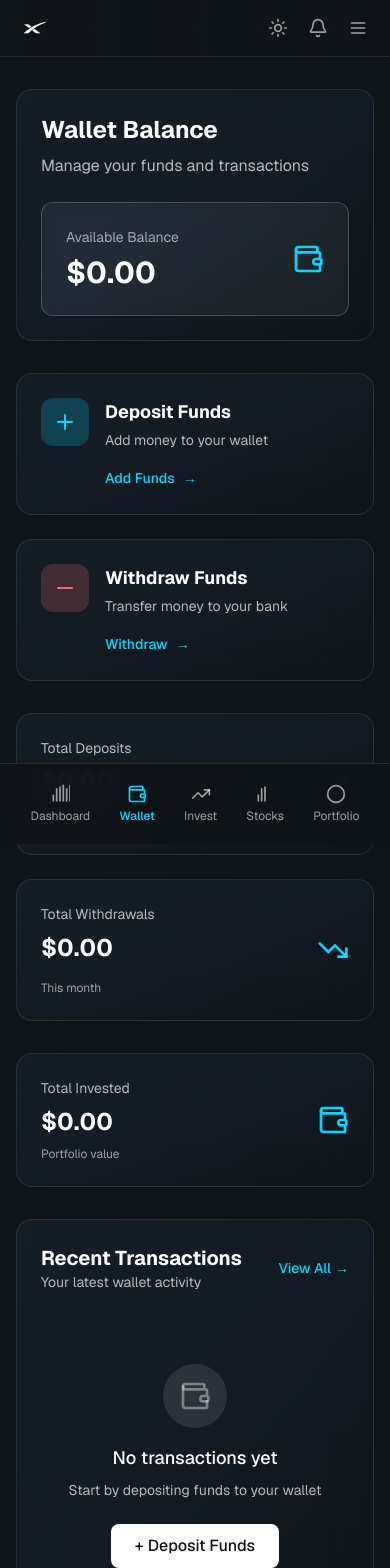
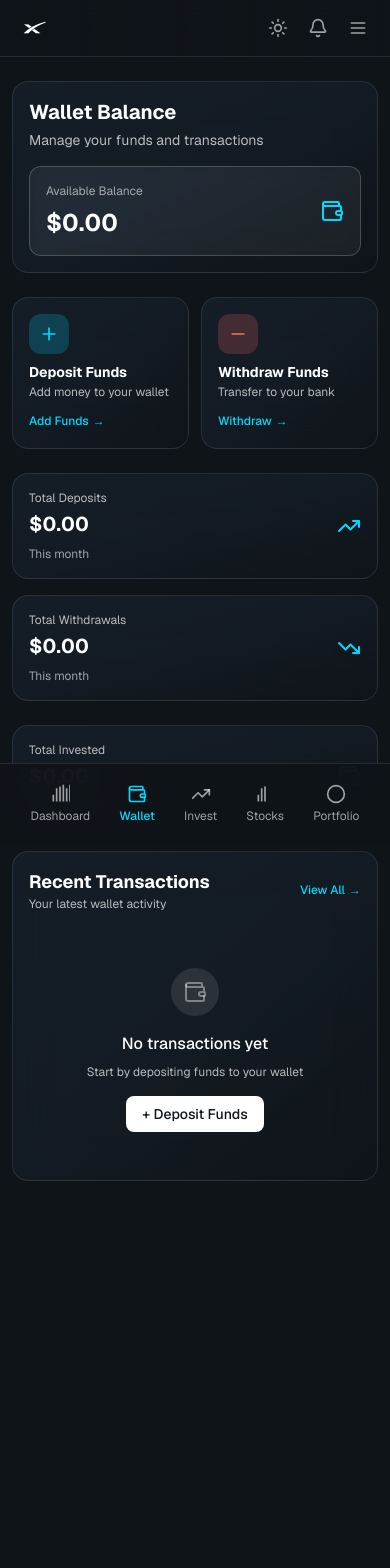
Before and after one commit to 14tgf/v0-database-table-setup-2, a Next.js app: page /dashboard/wallet in a window 390 px wide. Shown: the top 1568 px of the page. After the commit the page ends 1301 px from the top, so only its background shows below. Built offline with nearby package versions, Linux system fonts and the light colour scheme.

Commit message:
refactor: optimize wallet page layout for grid display\n\nAdjust grid, reduce padding, and scale typography for responsive layout

```diff
--- a/app/dashboard/wallet/page.tsx
+++ b/app/dashboard/wallet/page.tsx
@@ -49,36 +49,36 @@ export default function WalletPage() {
         </div>
       </nav>
 
-      <main className="max-w-7xl mx-auto px-4 py-8 sm:px-6 lg:px-8">
+      <main className="max-w-7xl mx-auto px-3 py-6 sm:px-4 lg:px-6">
         {/* Wallet Balance Header */}
-        <div className="mb-8 rounded-2xl border border-white/10 bg-gradient-to-br from-secondary/40 via-secondary/30 to-background/50 p-6 backdrop-blur-xl">
-          <h1 className="text-2xl font-bold text-white mb-2">Wallet Balance</h1>
-          <p className="text-white/70 mb-6">Manage your funds and transactions</p>
+        <div className="mb-6 rounded-2xl border border-white/10 bg-gradient-to-br from-secondary/40 via-secondary/30 to-background/50 p-4 sm:p-6 backdrop-blur-xl">
+          <h1 className="text-xl sm:text-2xl font-bold text-white mb-1">Wallet Balance</h1>
+          <p className="text-white/70 text-sm mb-4">Manage your funds and transactions</p>
 
           {/* Available Balance Card */}
-          <div className="rounded-xl border border-white/20 bg-white/5 p-6 backdrop-blur-sm">
+          <div className="rounded-xl border border-white/20 bg-white/5 p-4 backdrop-blur-sm">
             <div className="flex items-center justify-between">
               <div>
-                <p className="text-white/60 text-sm mb-2">Available Balance</p>
-                <p className="text-3xl font-bold text-white">${walletBalance.toFixed(2)}</p>
+                <p className="text-white/60 text-xs sm:text-sm mb-2">Available Balance</p>
+                <p className="text-2xl sm:text-3xl font-bold text-white">${walletBalance.toFixed(2)}</p>
               </div>
-              <WalletIcon className="w-8 h-8 text-primary" />
+              <WalletIcon className="w-6 h-6 sm:w-8 sm:h-8 text-primary" />
             </div>
           </div>
         </div>
 
         {/* Action Cards Grid */}
-        <div className="grid grid-cols-1 md:grid-cols-2 gap-6 mb-8">
+        <div className="grid grid-cols-2 gap-3 sm:gap-6 mb-6">
           {/* Deposit Card */}
-          <div className="rounded-2xl border border-white/10 bg-gradient-to-br from-secondary/40 via-secondary/30 to-background/50 p-6 backdrop-blur-xl hover:border-primary/30 transition-colors cursor-pointer glow-cyan-hover">
-            <div className="flex items-start gap-4">
-              <div className="w-12 h-12 rounded-xl bg-primary/20 flex items-center justify-center flex-shrink-0">
-                <Plus className="w-6 h-6 text-primary" />
+          <div className="rounded-2xl border border-white/10 bg-gradient-to-br from-secondary/40 via-secondary/30 to-background/50 p-4 sm:p-6 backdrop-blur-xl hover:border-primary/30 transition-colors cursor-pointer glow-cyan-hover">
+            <div className="flex flex-col items-start gap-2 sm:gap-3">
+              <div className="w-10 h-10 sm:w-12 sm:h-12 rounded-xl bg-primary/20 flex items-center justify-center flex-shrink-0">
+                <Plus className="w-5 h-5 sm:w-6 sm:h-6 text-primary" />
               </div>
-              <div className="flex-1">
-                <h3 className="text-lg font-bold text-white mb-1">Deposit Funds</h3>
-                <p className="text-white/70 text-sm mb-4">Add money to your wallet</p>
-                <a href="#" className="inline-flex items-center gap-2 text-primary hover:text-primary/80 transition-colors font-medium text-sm">
+              <div>
+                <h3 className="text-sm sm:text-lg font-bold text-white mb-0.5 sm:mb-1">Deposit Funds</h3>
+                <p className="text-white/70 text-xs sm:text-sm mb-2 sm:mb-3">Add money to your wallet</p>
+                <a href="#" className="inline-flex items-center gap-1 text-primary hover:text-primary/80 transition-colors font-medium text-xs sm:text-sm">
                   Add Funds <span>→</span>
                 </a>
               </div>
@@ -86,15 +86,15 @@ export default function WalletPage() {
           </div>
 
           {/* Withdraw Card */}
-          <div className="rounded-2xl border border-white/10 bg-gradient-to-br from-secondary/40 via-secondary/30 to-background/50 p-6 backdrop-blur-xl hover:border-primary/30 transition-colors cursor-pointer glow-cyan-hover">
-            <div className="flex items-start gap-4">
-              <div className="w-12 h-12 rounded-xl bg-destructive/20 flex items-center justify-center flex-shrink-0">
-                <Minus className="w-6 h-6 text-destructive" />
+          <div className="rounded-2xl border border-white/10 bg-gradient-to-br from-secondary/40 via-secondary/30 to-background/50 p-4 sm:p-6 backdrop-blur-xl hover:border-primary/30 transition-colors cursor-pointer glow-cyan-hover">
+            <div className="flex flex-col items-start gap-2 sm:gap-3">
+              <div className="w-10 h-10 sm:w-12 sm:h-12 rounded-xl bg-destructive/20 flex items-center justify-center flex-shrink-0">
+                <Minus className="w-5 h-5 sm:w-6 sm:h-6 text-destructive" />
               </div>
-              <div className="flex-1">
-                <h3 className="text-lg font-bold text-white mb-1">Withdraw Funds</h3>
-                <p className="text-white/70 text-sm mb-4">Transfer money to your bank</p>
-                <a href="#" className="inline-flex items-center gap-2 text-primary hover:text-primary/80 transition-colors font-medium text-sm">
+              <div>
+                <h3 className="text-sm sm:text-lg font-bold text-white mb-0.5 sm:mb-1">Withdraw Funds</h3>
+                <p className="text-white/70 text-xs sm:text-sm mb-2 sm:mb-3">Transfer to your bank</p>
+                <a href="#" className="inline-flex items-center gap-1 text-primary hover:text-primary/80 transition-colors font-medium text-xs sm:text-sm">
                   Withdraw <span>→</span>
                 </a>
               </div>
@@ -103,64 +103,64 @@ export default function WalletPage() {
         </div>
 
         {/* Stats Grid */}
-        <div className="grid grid-cols-1 md:grid-cols-2 gap-6 mb-8">
+        <div className="grid grid-cols-1 md:grid-cols-2 gap-4 sm:gap-6 mb-6">
           {/* Total Deposits */}
-          <div className="rounded-2xl border border-white/10 bg-gradient-to-br from-secondary/40 via-secondary/30 to-background/50 p-6 backdrop-blur-xl glow-cyan-hover">
+          <div className="rounded-2xl border border-white/10 bg-gradient-to-br from-secondary/40 via-secondary/30 to-background/50 p-4 sm:p-6 backdrop-blur-xl glow-cyan-hover">
             <div className="flex items-center justify-between">
               <div>
-                <p className="text-white/70 text-sm mb-2">Total Deposits</p>
-                <p className="text-2xl font-bold text-white mb-4">${totalDeposits.toFixed(2)}</p>
+                <p className="text-white/70 text-xs sm:text-sm mb-1 sm:mb-2">Total Deposits</p>
+                <p className="text-xl sm:text-2xl font-bold text-white mb-2 sm:mb-4">${totalDeposits.toFixed(2)}</p>
                 <p className="text-white/60 text-xs">This month</p>
               </div>
-              <TrendingUp className="w-8 h-8 text-primary" />
+              <TrendingUp className="w-6 h-6 sm:w-8 sm:h-8 text-primary flex-shrink-0" />
             </div>
           </div>
 
           {/* Total Withdrawals */}
-          <div className="rounded-2xl border border-white/10 bg-gradient-to-br from-secondary/40 via-secondary/30 to-background/50 p-6 backdrop-blur-xl glow-cyan-hover">
+          <div className="rounded-2xl border border-white/10 bg-gradient-to-br from-secondary/40 via-secondary/30 to-background/50 p-4 sm:p-6 backdrop-blur-xl glow-cyan-hover">
             <div className="flex items-center justify-between">
               <div>
-                <p className="text-white/70 text-sm mb-2">Total Withdrawals</p>
-                <p className="text-2xl font-bold text-white mb-4">${totalWithdrawals.toFixed(2)}</p>
+                <p className="text-white/70 text-xs sm:text-sm mb-1 sm:mb-2">Total Withdrawals</p>
+                <p className="text-xl sm:text-2xl font-bold text-white mb-2 sm:mb-4">${totalWithdrawals.toFixed(2)}</p>
                 <p className="text-white/60 text-xs">This month</p>
               </div>
-              <TrendingDown className="w-8 h-8 text-primary" />
+              <TrendingDown className="w-6 h-6 sm:w-8 sm:h-8 text-primary flex-shrink-0" />
             </div>
           </div>
         </div>
 
         {/* Total Invested Card */}
-        <div className="mb-8 rounded-2xl border border-white/10 bg-gradient-to-br from-secondary/40 via-secondary/30 to-background/50 p-6 backdrop-blur-xl glow-cyan-hover">
+        <div className="mb-6 rounded-2xl border border-white/10 bg-gradient-to-br from-secondary/40 via-secondary/30 to-background/50 p-4 sm:p-6 backdrop-blur-xl glow-cyan-hover">
           <div className="flex items-center justify-between">
             <div>
-              <p className="text-white/70 text-sm mb-2">Total Invested</p>
-              <p className="text-2xl font-bold text-white mb-2">${totalInvested.toFixed(2)}</p>
+              <p className="text-white/70 text-xs sm:text-sm mb-1 sm:mb-2">Total Invested</p>
+              <p className="text-xl sm:text-2xl font-bold text-white mb-1 sm:mb-2">${totalInvested.toFixed(2)}</p>
               <p className="text-white/60 text-xs">Portfolio value</p>
             </div>
-            <WalletIcon className="w-8 h-8 text-primary" />
+            <WalletIcon className="w-6 h-6 sm:w-8 sm:h-8 text-primary flex-shrink-0" />
           </div>
         </div>
 
         {/* Recent Transactions */}
-        <div className="rounded-2xl border border-white/10 bg-gradient-to-br from-secondary/40 via-secondary/30 to-background/50 p-6 backdrop-blur-xl">
+        <div className="rounded-2xl border border-white/10 bg-gradient-to-br from-secondary/40 via-secondary/30 to-background/50 p-4 sm:p-6 backdrop-blur-xl mb-24">
           <div className="flex items-center justify-between mb-6">
             <div>
-              <h2 className="text-xl font-bold text-white">Recent Transactions</h2>
-              <p className="text-white/70 text-sm">Your latest wallet activity</p>
+              <h2 className="text-lg sm:text-xl font-bold text-white">Recent Transactions</h2>
+              <p className="text-white/70 text-xs sm:text-sm">Your latest wallet activity</p>
             </div>
-            <a href="#" className="text-primary hover:text-primary/80 transition-colors font-medium text-sm flex items-center gap-1">
+            <a href="#" className="text-primary hover:text-primary/80 transition-colors font-medium text-xs sm:text-sm flex items-center gap-1">
               View All <span>→</span>
             </a>
           </div>
 
           {/* Empty State */}
-          <div className="py-12 text-center">
-            <div className="w-16 h-16 rounded-full bg-white/10 flex items-center justify-center mx-auto mb-4">
-              <WalletIcon className="w-8 h-8 text-white/40" />
+          <div className="py-8 sm:py-12 text-center">
+            <div className="w-12 h-12 sm:w-16 sm:h-16 rounded-full bg-white/10 flex items-center justify-center mx-auto mb-4">
+              <WalletIcon className="w-6 h-6 sm:w-8 sm:h-8 text-white/40" />
             </div>
-            <p className="text-white text-lg font-medium mb-2">No transactions yet</p>
-            <p className="text-white/70 text-sm mb-6">Start by depositing funds to your wallet</p>
-            <button className="bg-white text-background px-6 py-2.5 rounded-lg font-medium hover:bg-white/90 transition-colors">
+            <p className="text-white text-base sm:text-lg font-medium mb-2">No transactions yet</p>
+            <p className="text-white/70 text-xs sm:text-sm mb-4 sm:mb-6">Start by depositing funds to your wallet</p>
+            <button className="bg-white text-background px-4 sm:px-6 py-2 sm:py-2.5 rounded-lg font-medium text-sm hover:bg-white/90 transition-colors">
               + Deposit Funds
             </button>
           </div>
```
